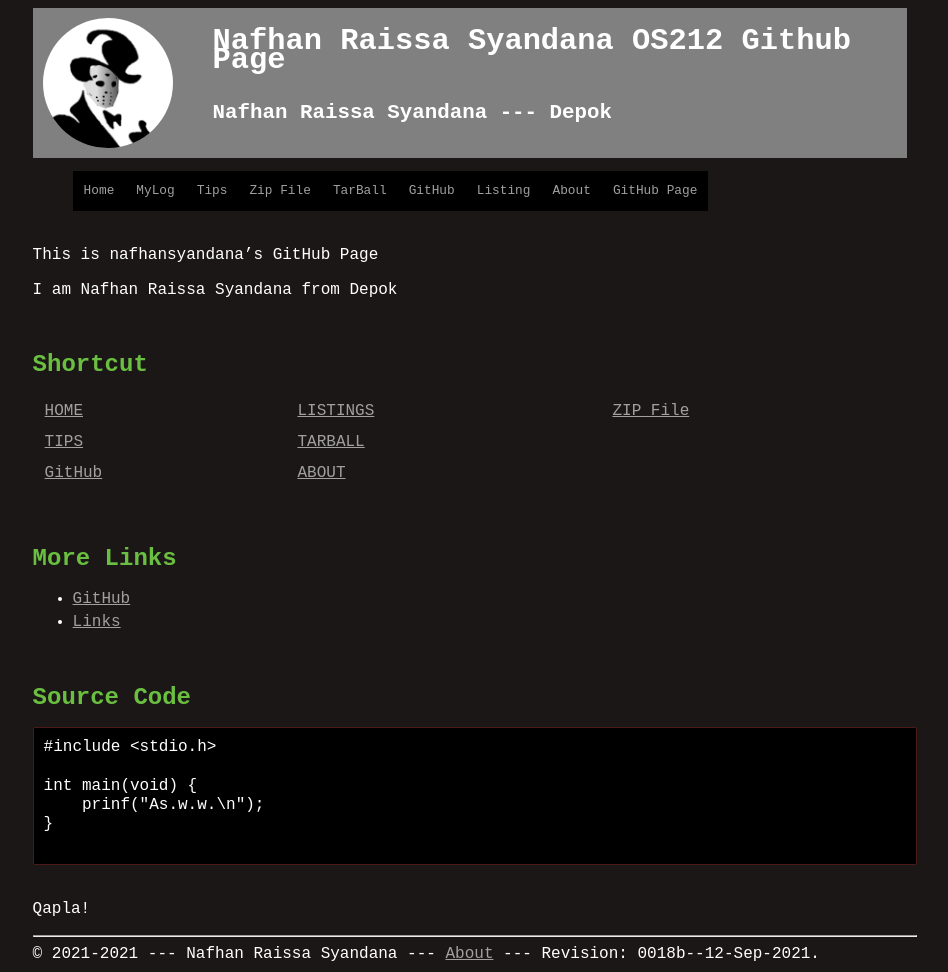
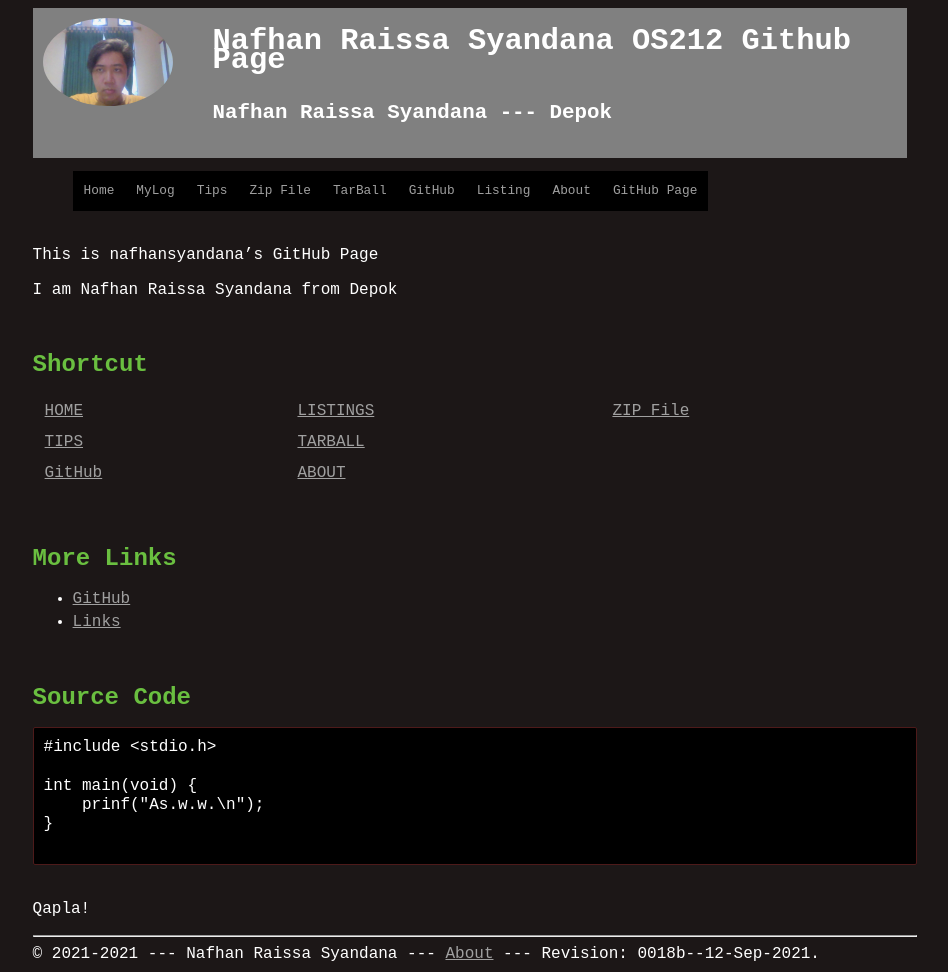
Before and after one commit to nafhansyandana/os212, a Jekyll site: the page built from index.md, in a window 1280 px wide. Shown: the whole page, without its empty margins (165-1113 px from the left). Built offline with Jekyll 4.4.1, drawn with Linux system fonts in a browser that asks for light colours.

Commit message:
Update default.html

```diff
--- a/_layouts/default.html
+++ b/_layouts/default.html
@@ -12,7 +12,7 @@
   <header>
   <div class="row">
     <div class="column left">
-      <img src="{{ site.baseurl }}/assets/images/default.jpg" alt="Default" style="width:130px; border-radius:50%">
+      <img src="{{ site.baseurl }}/assets/images/myphotonew.jpg" alt="Nafhan" style="width:130px; border-radius:50%">
     </div>
     <div class="column right1">
       {% if page.title %}{{ page.title | escape }}
```
